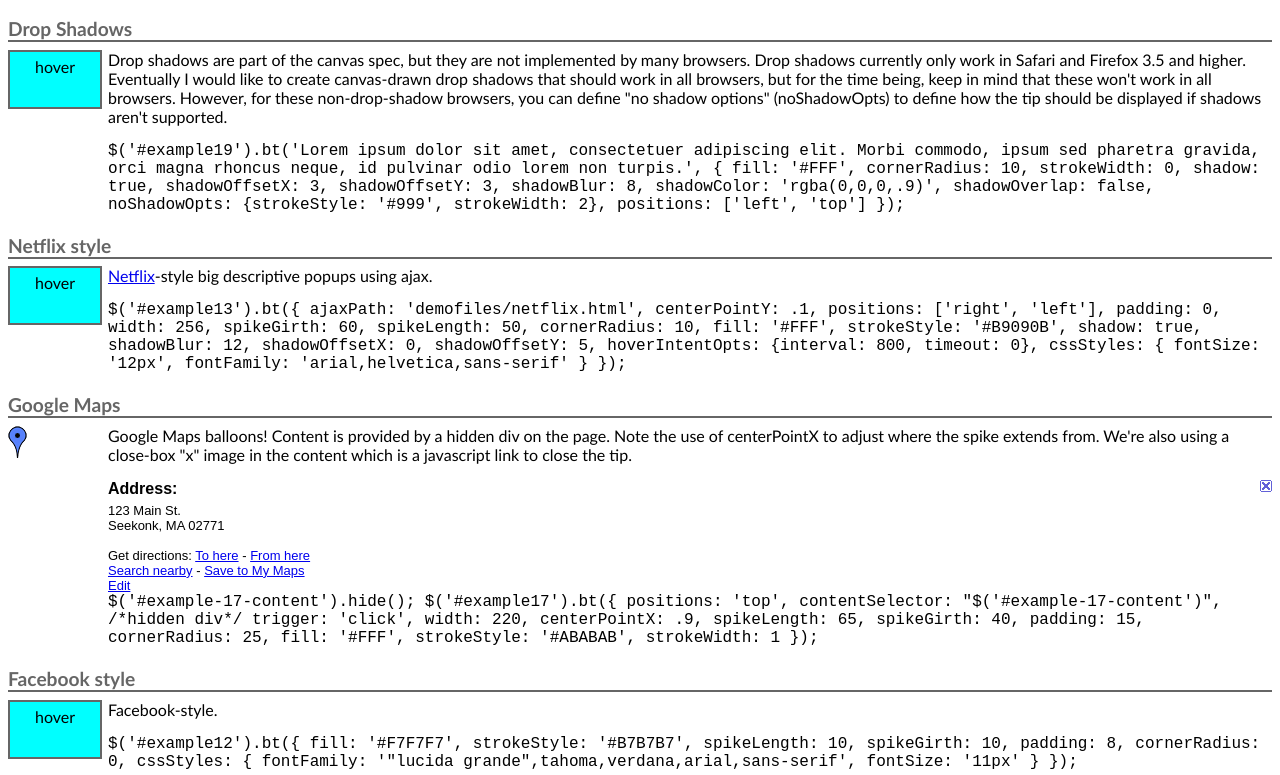
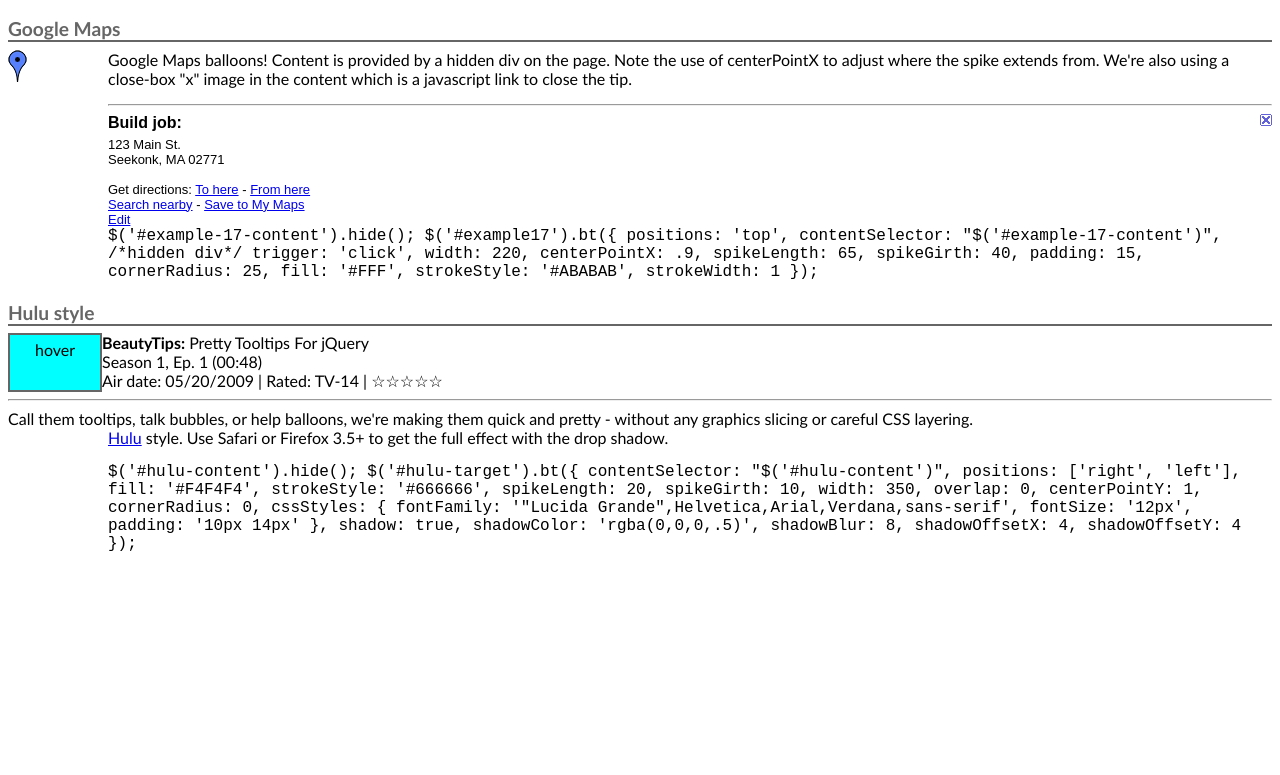
Before and after one commit to alexschwartz/jenkins-dashboard-trial, a plain HTML site: page bt-0.9.5-rc1/DEMO/index.html in a window 1280 px wide. Shown: the part 3869-4644 px from the top of the page. After the commit the page ends 4442 px from the top, so only its background shows below. Drawn offline with Linux system fonts and the light colour scheme.

Commit message:
next test

```diff
--- a/bt-0.9.5-rc1/DEMO/index.html
+++ b/bt-0.9.5-rc1/DEMO/index.html
@@ -405,62 +405,6 @@ $('#example14').bt({
     </div>
 
 
-    <div class="example" id="shadows">
-    <h3>Drop Shadows</h3>
-    <div id="example19" class="target">hover</div>
-    <div class="desc">
-    <p>Drop shadows are part of the canvas spec, but they are not implemented by many browsers. Drop shadows currently only work in Safari and Firefox 3.5 and higher. Eventually I would like to create canvas-drawn drop shadows that should work in all browsers, but for the time being, keep in mind that these won't work in all browsers. However, for these non-drop-shadow browsers, you can define "no shadow options" (noShadowOpts) to define how the tip should be displayed if shadows aren't supported.</p>
-    <div class="source">
-      <div class="js">$('#example19').bt('Lorem ipsum dolor sit amet, consectetuer adipiscing elit. Morbi commodo, ipsum sed pharetra gravida, orci magna rhoncus neque, id pulvinar odio lorem non turpis.',
-  {
-    fill: '#FFF',
-    cornerRadius: 10,
-    strokeWidth: 0,
-    shadow: true,
-    shadowOffsetX: 3,
-    shadowOffsetY: 3,
-    shadowBlur: 8,
-    shadowColor: 'rgba(0,0,0,.9)',
-    shadowOverlap: false,
-    noShadowOpts: {strokeStyle: '#999', strokeWidth: 2},
-    positions: ['left', 'top']
-  });</div>
-    </div></div>
-    </div>
-
-
-
-
-    <div class="example" id="netflix">
-      <h3>Netflix style</h3>
-      <div class="ie-fix"><div type="text" id="example13" class="target">hover</div></div>
-      <div class="desc">
-        <p><a href="http://www.netflix.com">Netflix</a>-style big descriptive popups using ajax.</p>
-        <div class="source">
-          <div class="js">$('#example13').bt({
-  ajaxPath: 'demofiles/netflix.html',
-  centerPointY: .1,
-  positions: ['right', 'left'],
-  padding: 0,
-  width: 256,
-  spikeGirth: 60,
-  spikeLength: 50,
-  cornerRadius: 10,
-  fill: '#FFF',
-  strokeStyle: '#B9090B',
-  shadow: true,
-  shadowBlur: 12,
-  shadowOffsetX: 0,
-  shadowOffsetY: 5,
-  hoverIntentOpts: {interval: 800, timeout: 0},
-  cssStyles: {
-    fontSize: '12px',
-    fontFamily: 'arial,helvetica,sans-serif'
-  }
-});</div>
-        </div>
-      </div>
-    </div>
 
 
     <div class="example" id="google-maps">
@@ -468,9 +412,9 @@ $('#example14').bt({
       <div class="ie-fix"><img src="demofiles/gmap-pin.png" alt="gmap-pin" title="" width="19" height="32" id="example17" class="alt-target" /></div>
       <div class="desc">
         <p>Google Maps balloons! Content is provided by a hidden div on the page. Note the use of centerPointX to adjust where the spike extends from. We're also using a close-box "x" image in the content which is a javascript link to close the tip.</p>
-
+         <hr />
       <div id="example-17-content" class="gmap">
-        <div class="gmap-title">Address:</div>
+        <div class="gmap-title">Build job:</div>
         <div class="gmap-addr">
           <div>123 Main St.</div>
           <div>Seekonk, MA 02771</div>
@@ -505,27 +449,7 @@ $('#example17').bt({
     </div>
 
 
-    <div class="example" id="facebook">
-      <h3>Facebook style</h3>
-      <div class="ie-fix"><div type="text" id="example12" class="target" title="Lorem ipsum dolor sit amet, consectetuer adipiscing elit. Morbi commodo, ipsum sed pharetra gravida, orci magna rhoncus neque, id pulvinar odio lorem non turpis. Nullam sit amet enim. Suspendisse id velit vitae ligula volutpat condimentum. Aliquam erat volutpat. Sed quis velit. Nulla facilisi. Nulla libero.">hover</div></div>
-      <div class="desc">
-        <p>Facebook-style.</p>
-        <div class="source">
-          <div class="js">$('#example12').bt({
-  fill: '#F7F7F7',
-  strokeStyle: '#B7B7B7',
-  spikeLength: 10,
-  spikeGirth: 10,
-  padding: 8,
-  cornerRadius: 0,
-  cssStyles: {
-    fontFamily: '"lucida grande",tahoma,verdana,arial,sans-serif',
-    fontSize: '11px'
-  }
-});</div>
-        </div>
-      </div>
-    </div>
+
 
     <div class="example" id="hulu">
       <h3>Hulu style</h3>
```
